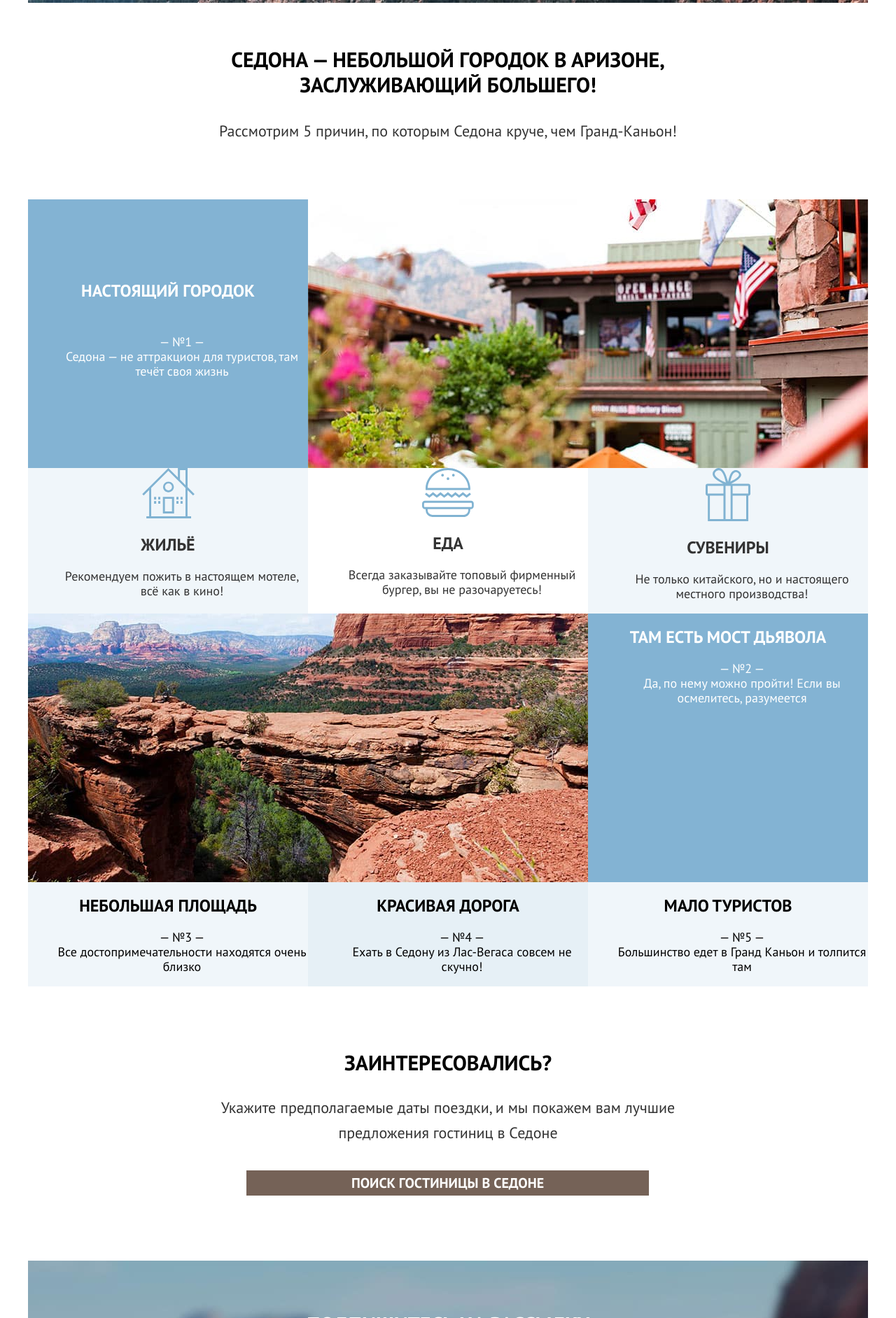
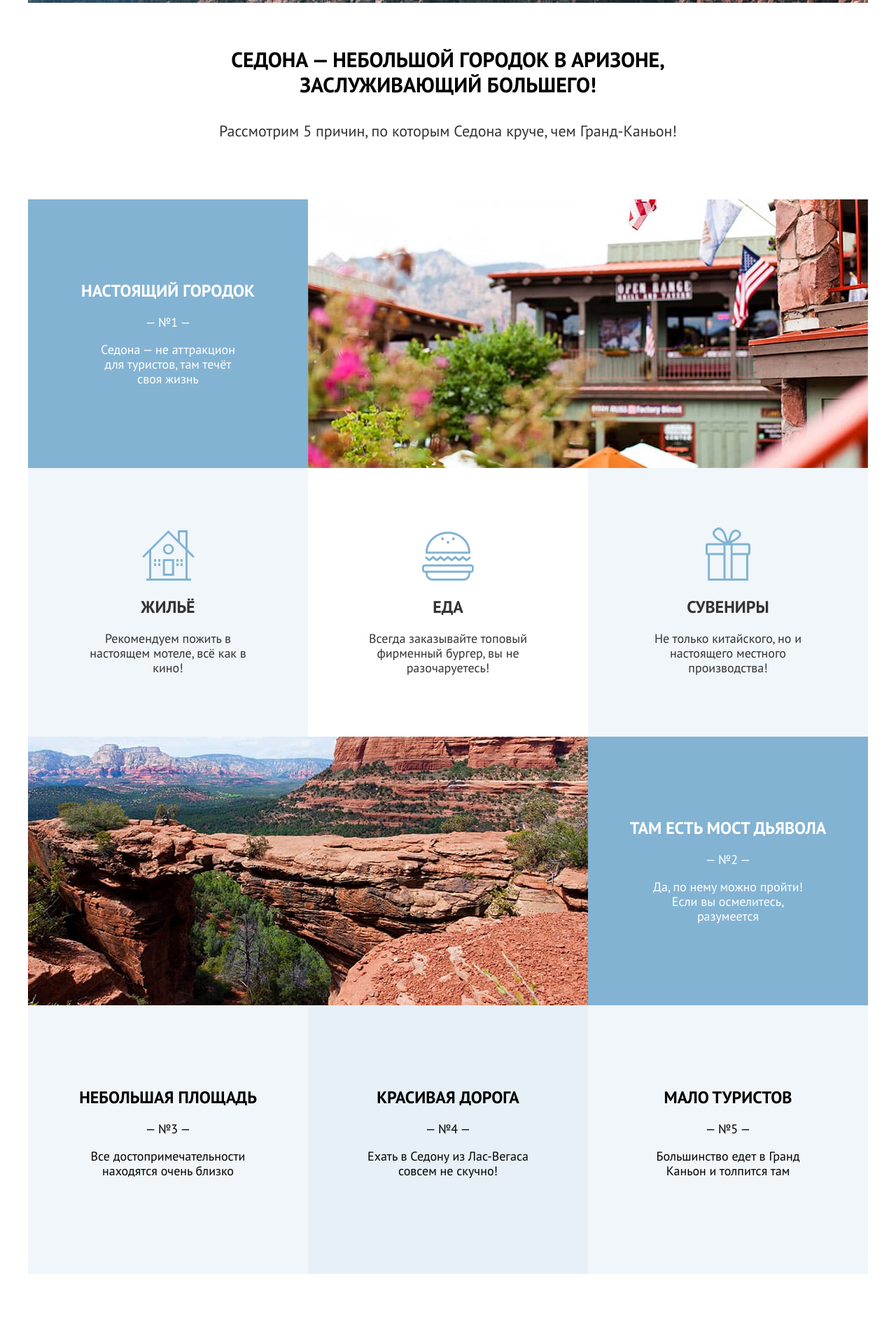
Before and after one commit to htmlacademy-htmlcss/1954333-sedona-33, a plain HTML site: page index.html in a window 1280 px wide. Shown: the part 554-2438 px from the top of the page at 70% size. Drawn offline with Linux system fonts and the light colour scheme.

Commit message:
Строит мелкие сетки на гридах для подходящих компонентов

```diff
--- a/index.html
+++ b/index.html
@@ -54,7 +54,7 @@
         </h1>
         <img class="logo-1" src="images/vector.svg" width="188" height="45" alt="добро пожаловать">
         <img class="logo-2" src="images/vector_gorgeous.svg" width="256" height="29" alt="великолепная">
-        <img class="logo-3" src="images/vector_sedonasvg.svg" width="457" height="213" alt="седона">
+        <img class="logo-3" src="images/vector_sedonasvg.svg" width="457" height="213" alt="едона">
       </div>
 
       <div class="description">
@@ -68,26 +68,24 @@
       </div>
 
       <div class="advantages">
-        <div class="string-one">
-          <section class="advantages-one">
+        <section class="string-one">
+          <div class="advantages-one">
             <h2 class="advantages-one-title">Настоящий городок
             </h2>
             <ul class="advantages-one-list">
               <li class="advantages-one-item">
-                <span class="advantages-one-number">— №1 —
-                </span>
+                <p class="advantages-one-number">— №1 —
+                </p>
               <li class="advantages-one-item">
-                <span class="advantages-one-description">Седона — не аттракцион для туристов, там течёт
+                <p class="advantages-one-description">Седона — не аттракцион для туристов, там течёт
                   своя жизнь
-                </span>
+                </p>
               </li>
             </ul>
-          </section>
+          </div>
+          <img class="image-one" src="images/photo-1.jpg" width="800" height="384" alt="Фото Седоны на фоне гор">
+        </section>
 
-          <section class="image-one">
-            <img class="image-one" src="images/photo-1.jpg" width="800" height="384" alt="Фото Седоны на фоне гор">
-          </section>
-        </div>
         <div class="string-two">
           <section class="residence">
             <img class="icon-residence" src="images/icons/icon-1.svg" width="75" height="72" alt="Иконка Жильё">
@@ -95,10 +93,10 @@
             </h2>
             <ul class="residence-list">
               <li class="residence-item">
-                <span class="residence-description">Рекомендуем пожить
+                <p class="residence-description">Рекомендуем пожить
                   в настоящем мотеле,
                   всё как в кино!
-                </span>
+                </p>
               </li>
             </ul>
           </section>
@@ -109,9 +107,9 @@
             </h2>
             <ul class="food-list">
               <li class="food-item">
-                <span class="food-description">Всегда заказывайте
+                <p class="food-description">Всегда заказывайте
                   топовый фирменный бургер, вы не разочаруетесь!
-                </span>
+                </p>
               </li>
             </ul>
           </section>
@@ -122,34 +120,31 @@
             </h2>
             <ul class="souvenirs-list">
               <li class="souvenirs-item">
-                <span class="souvenirs-description">Не только китайского,
+                <p class="souvenirs-description">Не только китайского,
                   но и настоящего местного производства!
-                </span>
+                </p>
               </li>
             </ul>
           </section>
         </div>
 
-        <div class="string-three">
-          <section class="image-two">
-            <img class="image-two" src="images/photo-2.jpg" width="800" height="384" alt="Фото каньона">
-          </section>
-
-          <section class="advantages-two">
+        <section class="string-three">
+          <img class="image-two" src="images/photo-2.jpg" width="800" height="384" alt="Фото каньона">
+          <div class="advantages-two">
             <h2 class="advantages-two-title">Там есть
               мост дьявола
             </h2>
             <ul class="advantages-two-list">
               <li class="advantages-two-item">
-                <span class="advantages-two-number">— №2 —
-                </span>
+                <p class="advantages-two-number">— №2 —
+                </p>
               <li class="advantages-two-item">
-                <span class="advantages-two-description">Да, по нему можно пройти! Если вы осмелитесь, разумеется
-                </span>
+                <p class="advantages-two-description">Да, по нему можно пройти! Если вы осмелитесь, разумеется
+                </p>
               </li>
             </ul>
-          </section>
-        </div>
+          </div>
+        </section>
 
         <div class="string-four">
           <section class="advantages-three">
@@ -158,12 +153,12 @@
             </h2>
             <ul class="advantages-three-list">
               <li class="advantages-three-item">
-                <span class="advantages-three-number">— №3 —
-                </span>
+                <p class="advantages-three-number">— №3 —
+                </p>
               <li class="advantages-three-item">
-                <span class="advantages-three-description">Все достопримечательности
+                <p class="advantages-three-description">Все достопримечательности
                   находятся очень близко
-                </span>
+                </p>
               </li>
             </ul>
           </section>
@@ -174,11 +169,11 @@
             </h2>
             <ul class="advantages-four-list">
               <li class="advantages-four-item">
-                <span class="advantages-four-number">— №4 —
-                </span>
+                <p class="advantages-four-number">— №4 —
+                </p>
               <li class="advantages-four-item">
-                <span class="advantages-four-description">Ехать в Седону из Лас-Вегаса совсем не скучно!
-                </span>
+                <p class="advantages-four-description">Ехать в Седону из Лас-Вегаса совсем не скучно!
+                </p>
               </li>
             </ul>
           </section>
@@ -189,11 +184,11 @@
             </h2>
             <ul class="advantages-five-list">
               <li class="advantages-five-item">
-                <span class="advantages-five-number">— №5 —
-                </span>
+                <p class="advantages-five-number">— №5 —
+                </p>
               <li class="advantages-five-item">
-                <span class="advantages-five-description">Большинство едет в Гранд Каньон и толпится там
-                </span>
+                <p class="advantages-five-description">Большинство едет в Гранд Каньон и толпится там
+                </p>
               </li>
             </ul>
           </section>
--- a/styles/styles.css
+++ b/styles/styles.css
@@ -165,16 +165,19 @@ body {
 }
 
 .advantages {
-  margin: 0;
-  padding: 0;
+  width: 1200px;
+  height: 1535px;
 }
 
 .string-one {
   display: flex;
+
 }
 
 .advantages-one-list {
   list-style-type: none;
+  margin: 0;
+  padding: 0 90px;
 }
 
 .advantages-one {
@@ -185,7 +188,6 @@ body {
   text-align: center;
   background-color: #83B3D3;
   color: #FFFFFF;
-  list-style-type: none;
 }
 
 .advantages-one-title {
@@ -195,15 +197,6 @@ body {
   text-align: center;
   text-transform: uppercase;
   padding-top: 97px;
-  height: 56px;
-  width: 400px;
-}
-
-.image-one {
-  width: 800px;
-  height: 384px;
-  left: 440px;
-  top: 832px;
 }
 
 .string-two {
@@ -212,12 +205,17 @@ body {
 
 .residence {
   width: 400px;
+  height: 384px;
   font-weight: 400;
   font-size: 18px;
   line-height: 21px;
   text-align: center;
   color: #333333;
   background-color: rgba(131, 179, 211, 0.12);
+}
+
+.icon-residence {
+  padding-top: 89px;
 }
 
 .residence-title {
@@ -230,16 +228,23 @@ body {
 
 .residence-list {
   list-style-type: none;
+  margin: 0;
+  padding: 0 75px;
 }
 
 .food {
   width: 400px;
+  height: 384px;
   font-weight: 400;
   font-size: 18px;
   line-height: 21px;
   text-align: center;
   color: #333333;
   background: #FFFFFF;
+}
+
+.icon-food {
+  padding-top: 91px;
 }
 
 .food-title {
@@ -252,16 +257,23 @@ body {
 
 .food-list {
   list-style-type: none;
+  margin: 0;
+  padding: 0 75px;
 }
 
 .souvenirs {
   width: 400px;
+  height: 384px;
   font-weight: 400;
   font-size: 18px;
   line-height: 21px;
   text-align: center;
   color: #333333;
   background-color: rgba(131, 179, 211, 0.12);
+}
+
+.icon-souvenirs {
+  padding-top: 85px;
 }
 
 .souvenirs-title {
@@ -274,6 +286,8 @@ body {
 
 .souvenirs-list {
   list-style-type: none;
+  margin: 0;
+  padding: 0 75px;
 }
 
 .string-three {
@@ -289,6 +303,7 @@ body {
 
 .advantages-two {
   width: 400px;
+  height: 384px;
   font-weight: 400;
   font-size: 18px;
   line-height: 21px;
@@ -303,10 +318,13 @@ body {
   line-height: 28px;
   text-align: center;
   text-transform: uppercase;
+  padding-top: 97px;
 }
 
 .advantages-two-list {
   list-style-type: none;
+  margin: 0;
+  padding: 0 90px;
 }
 
 .string-four {
@@ -315,6 +333,7 @@ body {
 
 .advantages-three {
   width: 400px;
+  height: 384px;
   font-weight: 400;
   font-size: 18px;
   line-height: 21px;
@@ -328,14 +347,17 @@ body {
   line-height: 28px;
   text-align: center;
   text-transform: uppercase;
+  padding-top: 98px;
 }
 
 .advantages-three-list {
   list-style-type: none;
+  padding: 0 75px;
 }
 
 .advantages-four {
   width: 400px;
+  height: 384px;
   font-weight: 400;
   font-size: 18px;
   line-height: 21px;
@@ -349,14 +371,17 @@ body {
   line-height: 28px;
   text-align: center;
   text-transform: uppercase;
+  padding-top: 98px;
 }
 
 .advantages-four-list {
   list-style-type: none;
+  padding: 0 75px;
 }
 
 .advantages-five {
   width: 400px;
+  height: 384px;
   font-weight: 400;
   font-size: 18px;
   line-height: 21px;
@@ -370,10 +395,12 @@ body {
   line-height: 28px;
   text-align: center;
   text-transform: uppercase;
+  padding-top: 98px;
 }
 
 .advantages-five-list {
   list-style-type: none;
+  padding: 0 75px;
 }
 
 .search-title {
@@ -523,14 +550,22 @@ body {
   font-size: 16px;
   line-height: 21px;
   list-style-type: none;
-  padding: 2px 1016px 22px 73px;
+  margin: 2px 1016px 45px 73px;
+  padding: 0;
+}
+
+.infrastructure-filter-group {
+  border: none;
   margin: 0;
+  padding: 0;
 }
 
 .infrastructure-filter-title {
   font-weight: 700;
   font-size: 20px;
   line-height: 26px;
+  padding: 0;
+
 }
 
 .infrastructure-filter-list {
@@ -538,6 +573,9 @@ body {
   font-size: 18px;
   line-height: 23px;
   list-style-type: none;
+  margin: 0;
+  padding: 0;
+
 }
 
 .housing-filter-title {
@@ -621,6 +659,30 @@ body {
   margin-bottom: 10px;
 }
 
+.hotel-price {
+  display: grid;
+  grid-template-columns: 133px 142px;
+  grid-template-rows: 23px;
+  column-gap: 25px;
+  margin-bottom: 16px;
+}
+
+.detail-elect {
+  display: grid;
+  grid-template-columns: 133px 140px;
+  grid-template-rows: 37px;
+  column-gap: 26px;
+  margin-bottom: 16px;
+}
+
+.stars-rating {
+  display: grid;
+  grid-template-columns: auto 160px;
+  grid-template-rows: 37px;
+  column-gap: 49px;
+  margin-bottom: 16px;
+}
+
 .product-card-hotel {
   padding: 20px;
 
@@ -657,6 +719,8 @@ body {
   line-height: 21px;
   text-align: center;
   text-transform: uppercase;
+  text-decoration: none;
+  padding-top: 9px;
 }
 
 .hotels-card-button-elect {
@@ -667,10 +731,13 @@ body {
   line-height: 21px;
   text-align: center;
   text-transform: uppercase;
+  text-decoration: none;
+  padding-top: 9px;
 }
 
 .hotels-card-stars {
   background-color: #ffffff;
+  padding-top: 16px;
 }
 
 .hotels-rating {
@@ -680,6 +747,9 @@ body {
   line-height: 21px;
   text-align: center;
   text-transform: uppercase;
+  width: 160px;
+  height: 37px;
+  padding-top: 9px;
 }
 
 .loading-more {
```
Also changed, not shown: catalog.html (+32 -5 lines).
